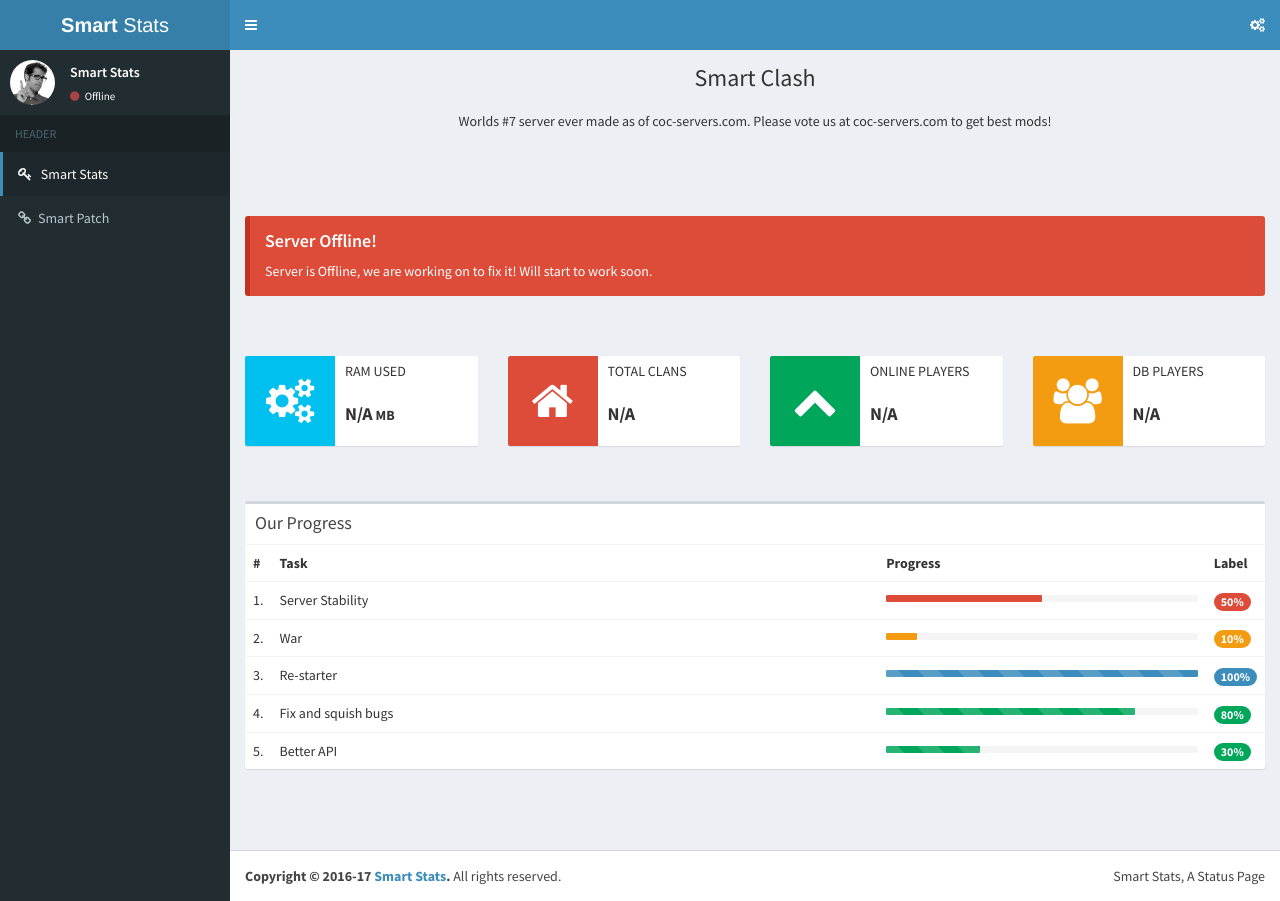
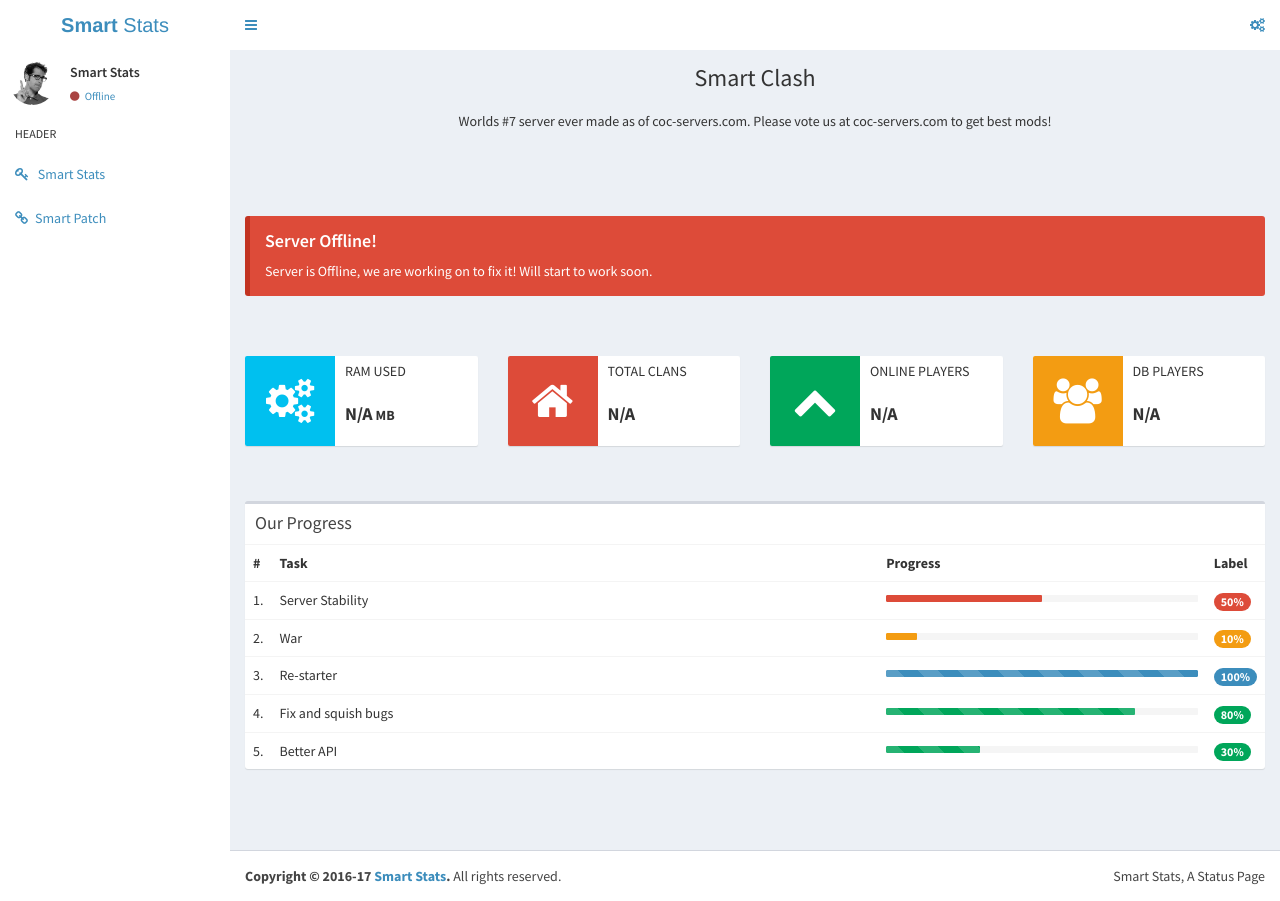
Before and after one commit to smartincorp/smartstats, a PHP site: page / in a window 1280 px wide. Run offline with PHP 8.4, Linux system fonts and the light colour scheme; data that the repository does not hold is empty; some libraries are stand-ins or nearby versions.

Commit message:
Added green theme when online and read theme when offline

```diff
--- a/index.php
+++ b/index.php
@@ -31,7 +31,7 @@
 }
   </style>
 </head>
-<body class="hold-transition skin-blue sidebar-mini">
+<body class="hold-transition <?php echo $skin; ?> sidebar-mini">
   <div class="pace-hide-contents">
 
 <?php include('views/head.php'); ?>
```
